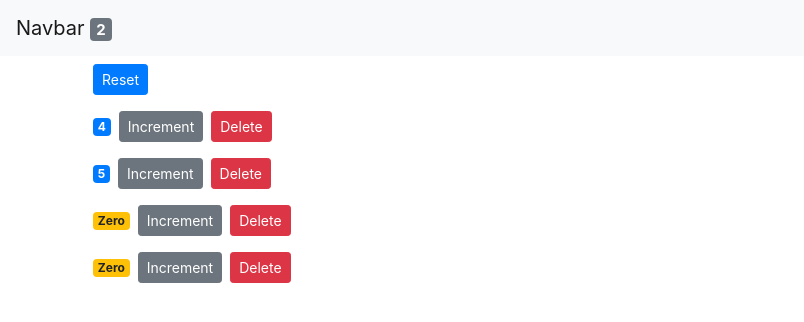
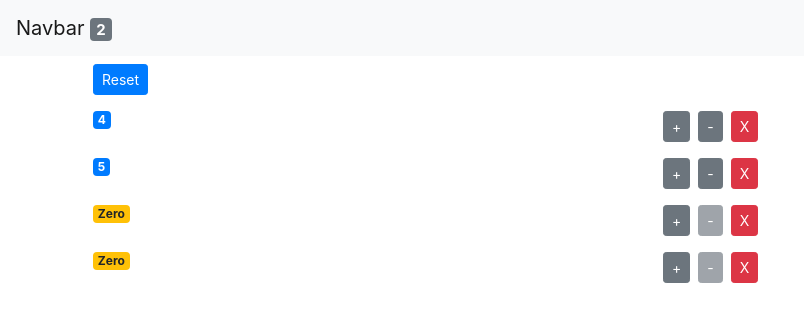
Before and after one commit to ryoldash/ReactTest2, a React (Create React App) app: page / in a window 1280 px wide. Shown: the top 322 px of the page, without its empty margins (0-804 px from the left). Built offline with nearby package versions, Linux system fonts and the light colour scheme.

Commit message:
19- Exercise- Decrement Button my Solution

```diff
--- a/src/App.js
+++ b/src/App.js
@@ -36,6 +36,15 @@
     counters[index].value++;
     this.setState({ counters });
   };
+
+  handleDecrement = counter => {
+    const counters = [...this.state.counters];
+    const index = counters.indexOf(counter);
+    counters[index] = {...counter};
+    counters[index].value--;
+    this.setState({counters});
+  }
+
   render() {
     return (
       <React.Fragment>
@@ -44,6 +53,7 @@
           <Counters
             counters={this.state.counters}
             onIncrement={this.handleIncrement}
+            onDecrement={this.handleDecrement}
             onDelete={this.handleDelete}
             onReset={this.handleReset} />
         </main>
--- a/src/components/counter.jsx
+++ b/src/components/counter.jsx
@@ -3,20 +3,31 @@
 class Counter extends Component {
   render() {
     return (
-      <div>
+      <div className="row">
+        <div className="col-sm">
           <span className={this.getBadgesClass()}>{this.formatCount()}</span>
+        </div>
+        <div className="col-sm">
           <button
             onClick={() => this.props.onIncrement(this.props.counter)}
+            className="btn btn-secondary btn-sm m-2"
+          >
+            +
+          </button>
+          <button
+            onClick={() => this.props.onDecrement(this.props.counter)}
             className="btn btn-secondary btn-sm"
+            disabled={this.props.counter.value === 0}
           >
-          Increment
+            -
           </button>
           <button
             className="btn btn-danger btn-sm m-2"
             onClick={() => this.props.onDelete(this.props.counter.id)}
           >
-          Delete
+            X
           </button>
+        </div>
       </div>
     );
   }
--- a/src/components/counters.jsx
+++ b/src/components/counters.jsx
@@ -3,7 +3,13 @@
 
 class Counters extends Component {
   render() {
-    const { onReset, counters, onDelete, onIncrement } = this.props;
+    const {
+      onReset,
+      counters,
+      onDelete,
+      onIncrement,
+      onDecrement
+    } = this.props;
     return (
       <div>
         <button onClick={onReset} className="btn btn-primary btn-sm m-2">
@@ -14,6 +20,7 @@
             key={counter.id}
             onDelete={onDelete}
             onIncrement={onIncrement}
+            onDecrement={onDecrement}
             counter={counter}
           />
         ))}
```
Lines whose indentation alone changed are shown as unchanged.
